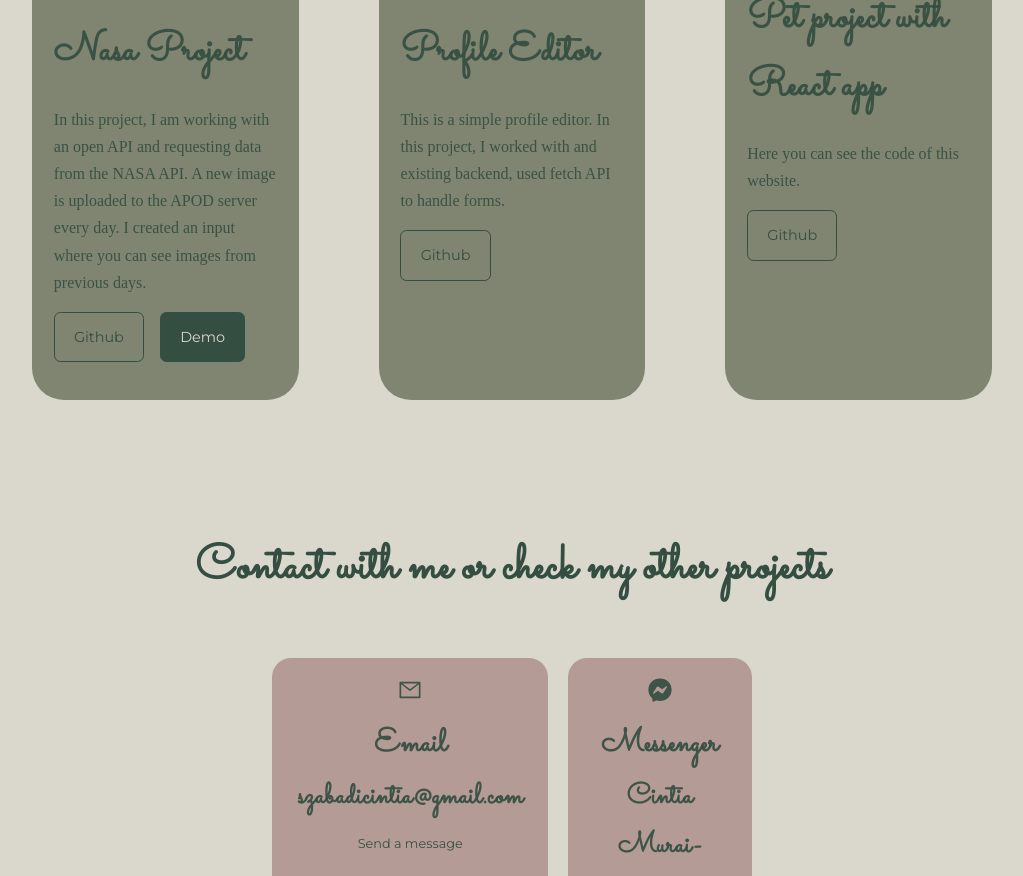
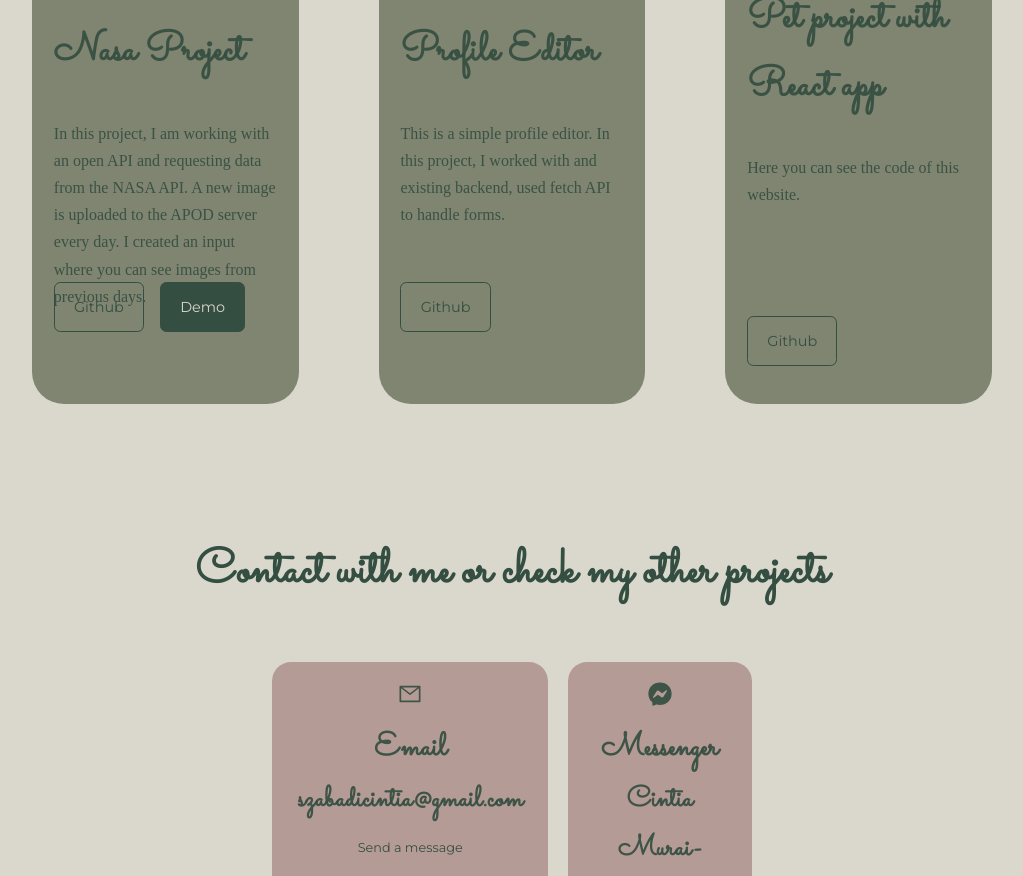
Before and after one commit to MS-Cinti/pet-project, a React (Create React App) app: page / in a window 1280 px wide. Shown: the part 1540-2416 px from the top of the page, without its empty margins (128-1151 px from the left). Built offline with nearby package versions, Linux system fonts and the light colour scheme; a web font is replaced by a local one.

Commit message:
added new positions

```diff
--- a/src/components/portfolio/Portfolio.jsx
+++ b/src/components/portfolio/Portfolio.jsx
@@ -16,7 +16,9 @@ const Portfolio = () => {
             <img src={NASAIMG} alt="nasa-project-img" />
           </div>
           <h3>Nasa Project</h3>
-          <p>In this project, I am working with an open API and requesting data from the NASA API. A new image is uploaded to the APOD server every day. I created an input where you can see images from previous days.</p>
+          <div className='portfolio-p'>
+            <p>In this project, I am working with an open API and requesting data from the NASA API. A new image is uploaded to the APOD server every day. I created an input where you can see images from previous days.</p>
+          </div>
           <div className="portfolio-item-cta">
             <a href="https://github.com/MS-Cinti/ask-nasa" className='btn' target='_blank' rel="noreferrer">Github</a>
             <a href="https://ms-cinti.github.io/ask-nasa/" className='btn btn-primary' target='_blank' rel="noreferrer">Demo</a>
@@ -28,7 +30,9 @@ const Portfolio = () => {
             <img src={PROFIMG} alt="profimg" />
           </div>
           <h3>Profile Editor</h3>
-          <p>This is a simple profile editor. In this project, I worked with and existing backend, used fetch API to handle forms.</p>
+          <div className='portfolio-p'>
+            <p>This is a simple profile editor. In this project, I worked with and existing backend, used fetch API to handle forms.</p>
+          </div>
           <div className="portfolio-item-cta">
             <a href="https://github.com/MS-Cinti/profile-editor" className='btn' target='_blank' rel="noreferrer">Github</a>
           </div>
@@ -39,7 +43,9 @@ const Portfolio = () => {
             <img src={PETIMG} alt="portimg" />
           </div>
           <h3>Pet project with React app</h3>
-          <p>Here you can see the code of this website.</p>
+          <div className='portfolio-p'>
+            <p>Here you can see the code of this website.</p>
+          </div>
           <div className="portfolio-item-cta">
             <a href="https://github.com/MS-Cinti/my-pet-project" className='btn' target='_blank' rel="noreferrer">Github</a>
           </div>
--- a/src/components/portfolio/portfolio.css
+++ b/src/components/portfolio/portfolio.css
@@ -27,7 +27,14 @@
     color: var(--color-primary-variant);
 }
 
-.portfolio-item p{
+.portfolio-p{
+    transform: translate(0, 10%);
+    height: 9rem;
+    padding: 0 0 1rem;
+    margin-bottom: 2rem;
+}
+
+.portfolio-p p{
     margin: 1.2rem 0 1rem;
 }
 
```
